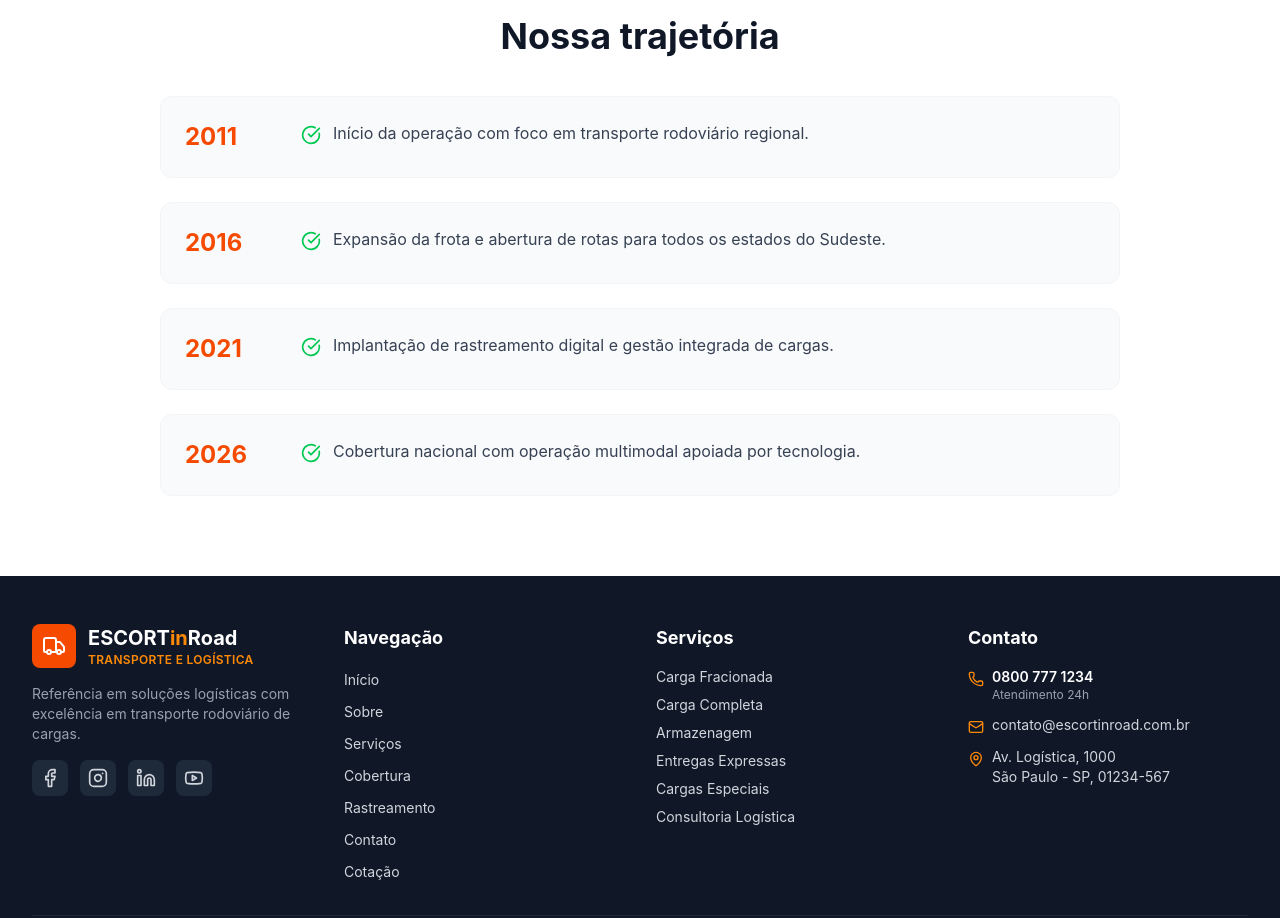
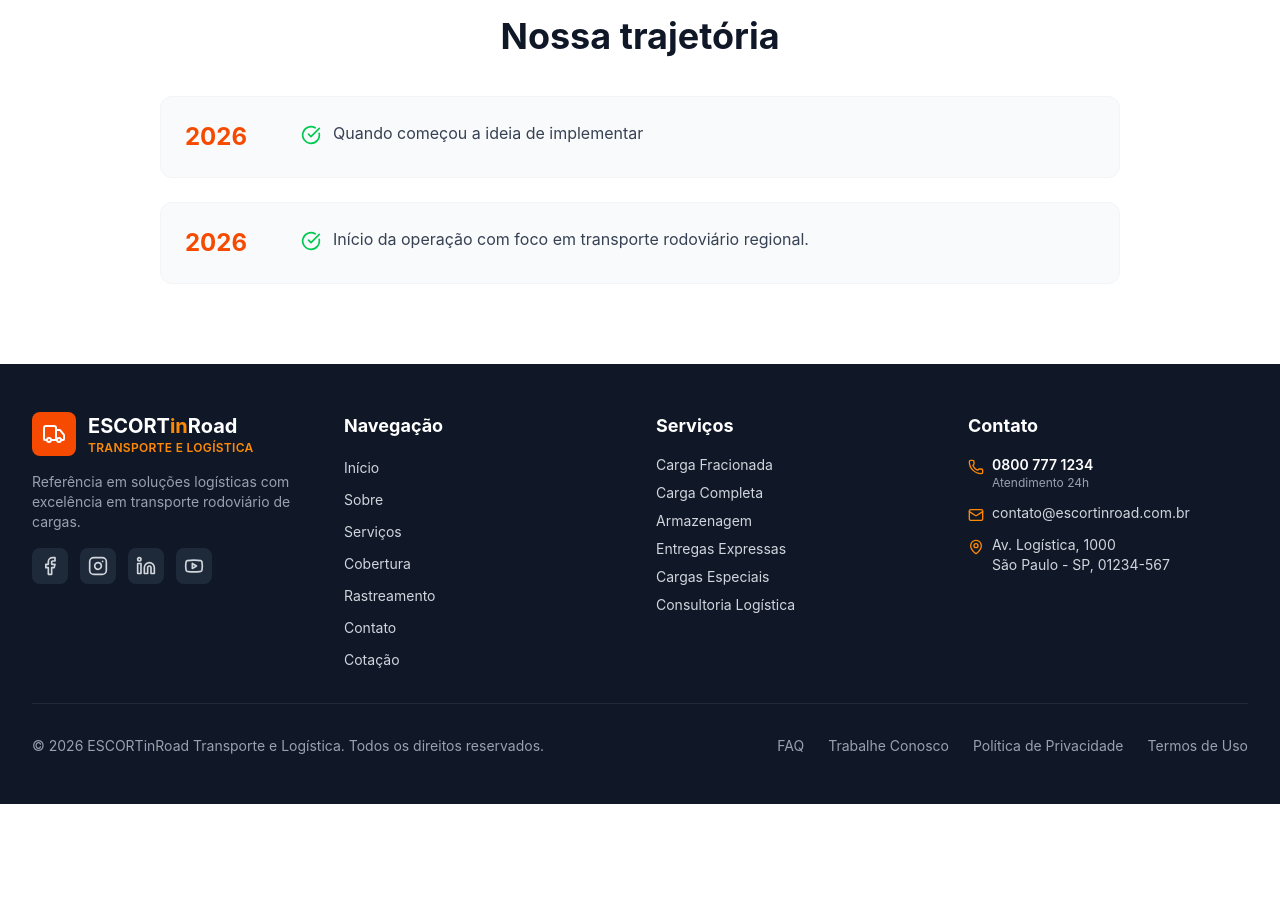
Before and after one commit to NCristofe/Escort_In_Road, a React (Vite) app in the folder Front-End-Web/: page /sobre in a window 1280 px wide. Shown: the part 1640-2558 px from the top of the page. After the commit the page ends 2444 px from the top, so only its background shows below. Built offline with nearby package versions, Linux system fonts and the light colour scheme; no server answers.

Commit message:
update About.tsx

```diff
--- a/Front-End-Web/src/app/pages/About.tsx
+++ b/Front-End-Web/src/app/pages/About.tsx
@@ -11,10 +11,8 @@ export function About() {
   ];
 
   const timeline = [
-    { year: "2011", text: "Início da operação com foco em transporte rodoviário regional." },
-    { year: "2016", text: "Expansão da frota e abertura de rotas para todos os estados do Sudeste." },
-    { year: "2021", text: "Implantação de rastreamento digital e gestão integrada de cargas." },
-    { year: "2026", text: "Cobertura nacional com operação multimodal apoiada por tecnologia." },
+    { year: "2026", text: "Quando começou a ideia de implementar " },
+    { year: "2026", text: "Início da operação com foco em transporte rodoviário regional." },
   ];
 
   return (
```
